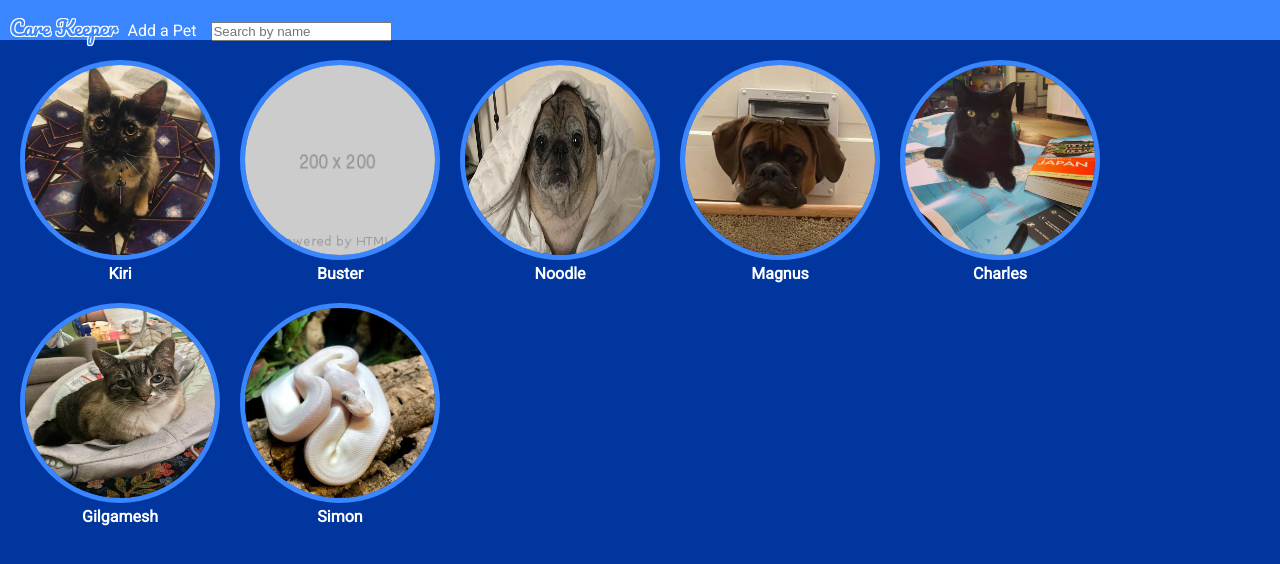
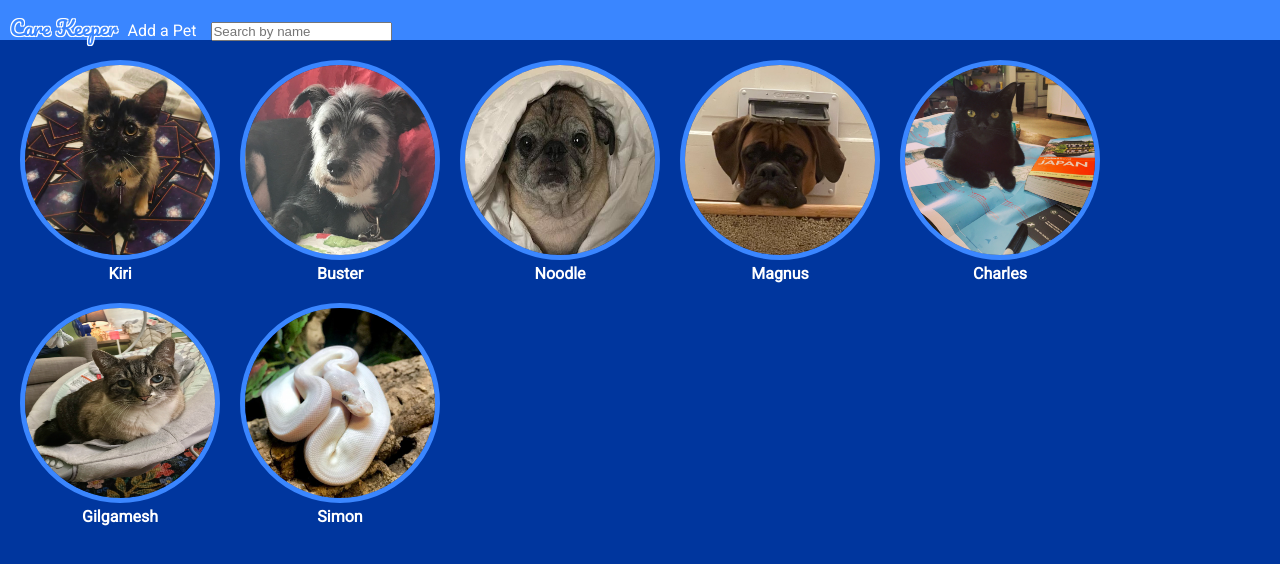
Before and after one commit to aeposten/care-keeper, a React (Create React App) app: page / in a window 1280 px wide. Shown: the top 564 px of the page. Built offline with nearby package versions, Linux system fonts and the light colour scheme; data requests are answered from the project's data file.

Commit message:
fixed image sizing and added Buster

```diff
--- a/db.json
+++ b/db.json
@@ -12,7 +12,7 @@
     {
       "id": 2,
       "name": "Buster",
-      "image": "./images/200.png",
+      "image": "./images/Buster.jpeg",
       "species": "Canine",
       "sex": "Male, neutered",
       "feeding": "1/2C prepared food at night",
--- a/src/components/PetInfo.js
+++ b/src/components/PetInfo.js
@@ -10,7 +10,7 @@ const PetInfo = ({ pet }) => {
       </li>
       <li>Species: {pet.species}</li>
       <li>Food: {pet.feeding}</li>
-      <li>Meds: {pet.medications}</li>
+      <li>{pet.medications}</li>
     </div>
   );
 };
```
Also changed, not shown: public/images/Buster.jpeg (added), public/images/noodle.jpg.
